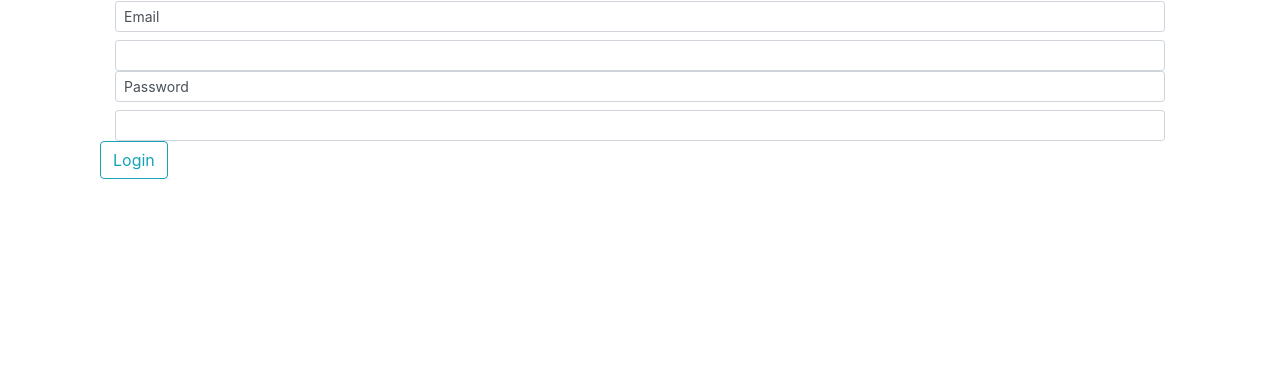
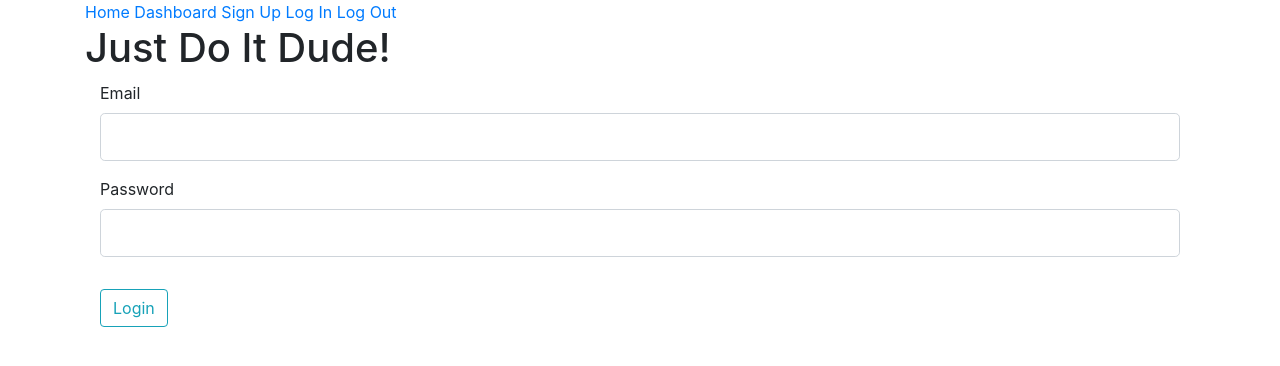
Before and after one commit to MelissaN/Just_Do_It_Dude, a Flask app: page /login in a window 1280 px wide. Shown: the top 366 px of the page. Run offline with Flask 2, Linux system fonts and the light colour scheme; some libraries are stand-ins or nearby versions.

Commit message:
refactor code so flask forms are consistent; add placeholders in goal form

```diff
--- a/JDID/forms.py
+++ b/JDID/forms.py
@@ -22,7 +22,7 @@ class GoalForm(FlaskForm):
                                          validators=[DataRequired(), Length(max=50)])
     partner_email = StringField('Partner Email',
                                 validators=[DataRequired(), Email()])
-    submit = SubmitField('Wooohoo!')
+    submit = SubmitField('Set goal!')
 
 
 class RegistrationForm(FlaskForm):
--- a/JDID/templates/layout.html
+++ b/JDID/templates/layout.html
@@ -16,6 +16,17 @@
 
 <body>
     <main class="container">
+
+      <nav>
+	<a href="{{ url_for('index') }}">Home</a>
+	<a href="{{ url_for('dashboard') }}">Dashboard</a>
+	<a href="{{ url_for('register') }}">Sign Up</a>
+	<a href="{{ url_for('login') }}">Log In</a>
+	<a href="{{ url_for('logout') }}">Log Out</a>
+      </nav>
+
+      <h1 class="logo">Just Do It Dude!</h1>
+
       <div class="row">
         <div class="col-md-8">
           {% with msgs = get_flashed_messages(with_categories=true) %}
@@ -30,6 +41,7 @@
         </div>
       </div>
       {% block content %}{% endblock content%}
+
     </main>
 </body>
 
--- a/JDID/templates/login.html
+++ b/JDID/templates/login.html
@@ -3,36 +3,36 @@
 <div class='container'>
     <form method='POST' action=''>
       {{ form.hidden_tag() }}
-        <div class="col align-self-center">
-            <div>
-                {{ form.email.label(class="form-control form-control-sm") }}
+      <fieldset class="form-group">
+        <div class="form-group">
+          {{ form.email.label(class="form-control-label") }}
           <!-- error -->
           {% if form.email.errors %}
-                {{ form.email(class="form-control-sm is-invalid")}}
+          {{ form.email(class="form-control-lg is-invalid")}}
           <div class='invalid-feedback'>
             {% for error in form.email.errors %}
             <span>{{ error }}</span>
             {% endfor %}
           </div>
           {% else %}
-                {{ form.email(class="form-control form-control-sm") }}
+          {{ form.email(class="form-control form-control-lg") }}
           {% endif %}
         </div>
-            <div>
-                {{ form.password.label(class="form-control form-control-sm") }}
+        <div class="form-group">
+          {{ form.password.label(class="form-control-label") }}
           <!-- error -->
           {% if form.password.errors %}
-                {{ form.password(class="form-control-sm is-invalid")}}
+          {{ form.password(class="form-control-lg is-invalid")}}
           <div class='invalid-feedback'>
             {% for error in form.password.errors %}
             <span>{{ error }}</span>
             {% endfor %}
           </div>
           {% else %}
-                {{ form.password(class="form-control form-control-sm") }}
+          {{ form.password(class="form-control form-control-lg") }}
           {% endif %}
         </div>
-        </div>
+      </fieldset>
       <div class="form-group">
         {{ form.submit(class="btn btn-outline-info") }}
       </div>
```
Also changed, not shown: JDID/templates/register.html (line endings or trailing spaces). Lines whose indentation alone changed are shown as unchanged.
